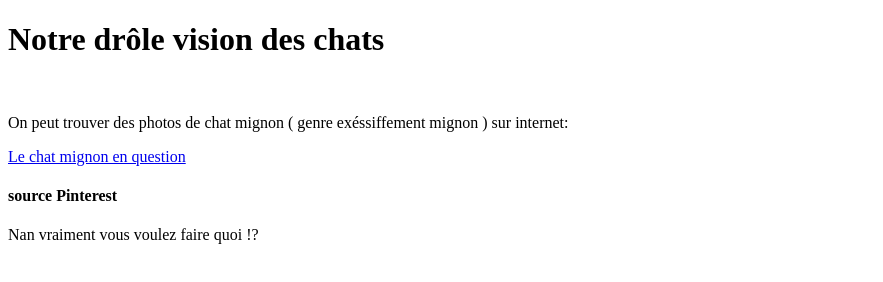
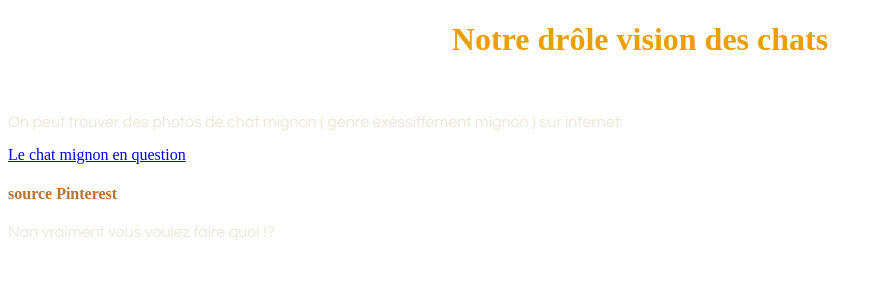
Before and after one commit to Touronlepouf/Catoworld, a plain HTML site: page Index.html in a window 1280 px wide. Shown: the whole page, without its empty margins (0-883 px from the left). Drawn offline with Linux system fonts and the light colour scheme.

Commit message:
Update Index.html

```diff
--- a/Index.html
+++ b/Index.html
@@ -1,7 +1,7 @@
 <!DOCTYPE html>
 <html lang="en">
 <head>
-    <link rel="stylesheet" href="CSS/styles_index.css" />
+    <link rel="stylesheet" href="CSS/style_index.css" />
     <meta charset="UTF-8">
     <meta name="viewport" content="width=device-width, initial-scale=1.0">
     <title>Catoworld</title>
```
